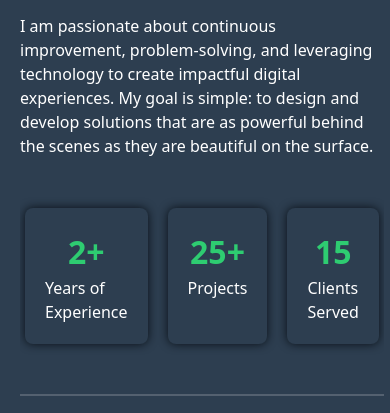
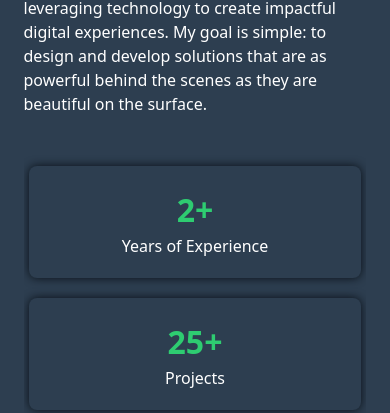
Before and after one commit to Pascal01dev/Pasikali_Developer_Portifolio, a website: page index.html in a window 390 px wide. Shown: the part 1510-1923 px from the top of the page. Drawn offline with nearby package versions, Linux system fonts and the light colour scheme.

Commit message:
Updated Dev Foio

```diff
--- a/responsiveness.css
+++ b/responsiveness.css
@@ -1,19 +1,25 @@
 @media (max-width: 768px) {
     main{
+        width: 100vw;
         height: auto;
-        display: grid;
-        place-items: center;
-        padding: 0 20px;
+        display: flex;
+        flex-direction: column;
+        align-items: center;
+        justify-content: center;
+        padding: 5px;
         background-color: var(--primary-color);
-        /* background-color: red; */
     }
 
     .portifolio-content{
+        width: 95%;
         flex-direction: column;
         gap: 50px;
         padding: 0px;
         position: static;
         /* background-color: gray; */
+
+        /* Optional: ensures safety alignment if flex parent rules behave unexpectedly */
+        margin: 0 auto;
     }
 
     .dev-sidebar{
@@ -22,13 +28,14 @@
         /* background-color:red; */
     }
 
-    /* .dev-profile{
+    .dev-profile{
         width: 100%;
         height: auto;
-        background-color: white;
-    } */
+        /* background-color: white; */
+    }
 
     .dev-sidebar img{
+        width:100%;
         height: auto;
     }
 
@@ -41,17 +48,112 @@
         background-color: palevioletred;
     } */
 
+    /* .dev-sidebar h1{
+    text-align: center;
+    color: var(--secondary-color);
+    font-size: 2em;
+    font-weight: 600;
+    font-family:Arial, Helvetica, sans-serif;
+    margin-bottom: 5px;
+}
+
+.dev-sidebar p{
+    text-align: center;
+    color: var(--background-color);
+    font-size: 1.2em;
+    font-weight: 400;
+    font-family:Arial, Helvetica, sans-serif;
+}
+
+.dev-media{
+    display: flex;
+    width: 60%;
+    margin-top: 80px;
+    align-items: center;
+    justify-content: space-around;
+    margin-bottom: 10px;
+}
+
+.dev-media svg{
+    width: 40px;
+    height: 40px;
+    padding: 5px;
+    background-color: rgb(241, 239, 239, 0.1);
+}
+
+.side-bar-btn{
+    width: 100%;
+    height: auto;
+    display: flex;
+    align-items: center;
+    background-color: palegoldenrod;
+}
+
+.side-bar-btn a{
+    width: 50%;
+    height: 40px;
+    border-top: 1px solid rgb(241, 239, 239, 0.2);
+    color: var(--background-color);
+    font-size: 1.2em;
+    cursor: pointer;
+    text-align: center;
+    text-decoration: none;
+    border-bottom: 1px solid rgb(241, 239, 239, 0.2);
+
+}
+
+.side-bar-btn .btn-1{
+    border-right: 1px solid rgb(241, 239, 239, 0.2);
+
+} */
+
+
     .portifolio-details{
-        width: 100%;
+        width: 95%;
         height: auto;
         gap: 20px;
         padding-right: 0px;
         scroll-behavior: smooth;
+        /* background-color: yellow; */
     }
 
     header{
         display: none;
     }
+
+/* #about-section{
+    width: 100%;
+    display: flex;
+    flex-direction: column;
+    gap: 50px;
+    height: auto;
+    padding-bottom: 50px;
+    border-bottom: 2px solid rgb(241, 239, 239, 0.2);
+    background-color: rgba(236, 40, 40, 0.1);
+}
+
+#about-section h1{
+    font-size: 2em;
+    color: var(--secondary-color);
+    font-weight: 600;
+    margin-bottom: 20px;
+}
+
+
+#about-section p{
+    color: white;
+} */
+
+.about-statistics{
+    width: 100%;
+    height: auto;
+    display: grid;
+    grid-template-columns: repeat(1, 1fr);
+    grid-gap: 20px;
+    padding: 0 5px;
+        /* background-color: palevioletred; */
+}
+
 
     .skill-sets{
         display: flex;
@@ -72,6 +174,12 @@
         margin-bottom: 40px;
     }
 
+    .project-stack span{
+        padding: 2px 5px;
+        border-radius: 60px;
+        background-color: rgba(148, 147, 147, 0.514);
+        font-size: 0.7em;
+    }
 
     .more-projects button{
         width: 50%;
@@ -86,6 +194,8 @@
 
     .experience-content {
         width: 98%;
+        padding-left: 5px;
+        /* background-color: red; */
     }
 
     .experience-cards {
@@ -93,7 +203,7 @@
         display: grid;
         grid-template-columns: repeat(1, 1fr);
         grid-gap: 20px;
-        /* background-color: blue; */ /* Remove or keep for debugging */
+        /* background-color: blue; */
     }
 
     .certification-content{
@@ -133,8 +243,8 @@
 @media (max-width: 375px) {
     main{
         height: auto;
-        display: grid;
-        place-items: center;
+        display: flex;
+        align-items: center;
         padding: 20px;
         background-color: var(--primary-color);
         /* background-color: red; */
@@ -262,6 +372,7 @@
 
 
 }
+
 @media (max-width: 768px) {
 
 }
--- a/style.css
+++ b/style.css
@@ -8,7 +8,7 @@
 *{
     padding: 0;
     margin: 0;
-    box-sizing: b;
+    box-sizing: border-box;
 }
 
 
```
